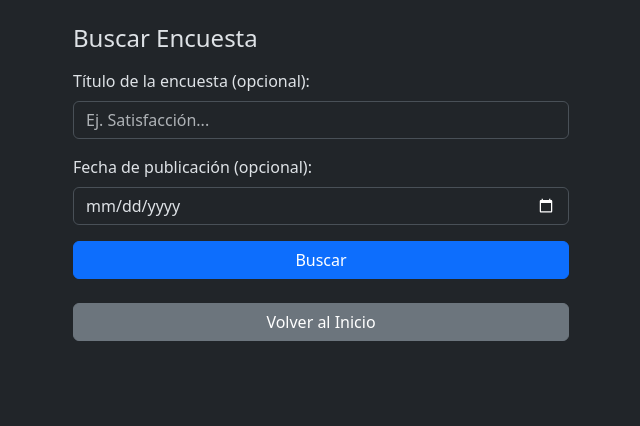
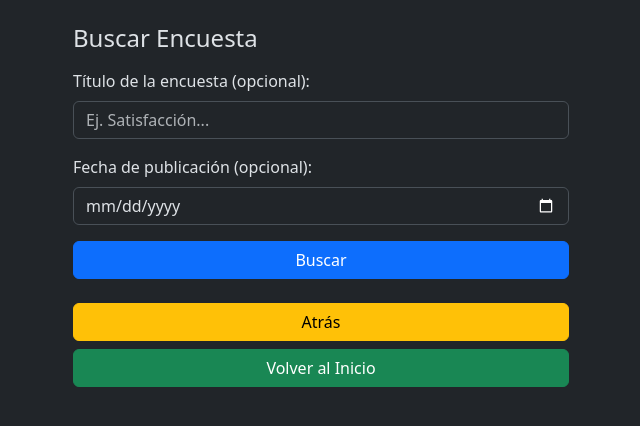
Before and after one commit to nodebridgeuy/NodeBridge, a PHP site: the page made by gestión_encuestas/buscar_encuesta.php in a window 1280 px wide. Shown: the top 426 px of the page, without its empty margins (319-959 px from the left). Run offline with PHP 8.4, Linux system fonts and the light colour scheme.

Commit message:
Refactor buscar_encuesta.php for improved structure

```diff
--- a/gestión_encuestas/buscar_encuesta.php
+++ b/gestión_encuestas/buscar_encuesta.php
@@ -1,5 +1,5 @@
 <?php
-require "../conexion.php";
+require "../conexionbd/conexion.php";
 $resultado = "";
 $encuestas = [];
 
@@ -88,6 +88,8 @@ if ($_SERVER["REQUEST_METHOD"] === "POST") {
         <?php endforeach; ?>
     <?php endif; ?>
 
-    <a href="/sigsm/" class="btn btn-secondary w-100 mt-2">Volver al Inicio</a>
+       <a href="/proyecto/app/registrar_encuesta.php" class="btn btn-warning w-100 mt-2">Atrás</a>
+
+       <a href="/proyecto/login/panel.php" class="btn btn-success w-100 mt-2">Volver al Inicio</a>
 </body>
 </html>
```
